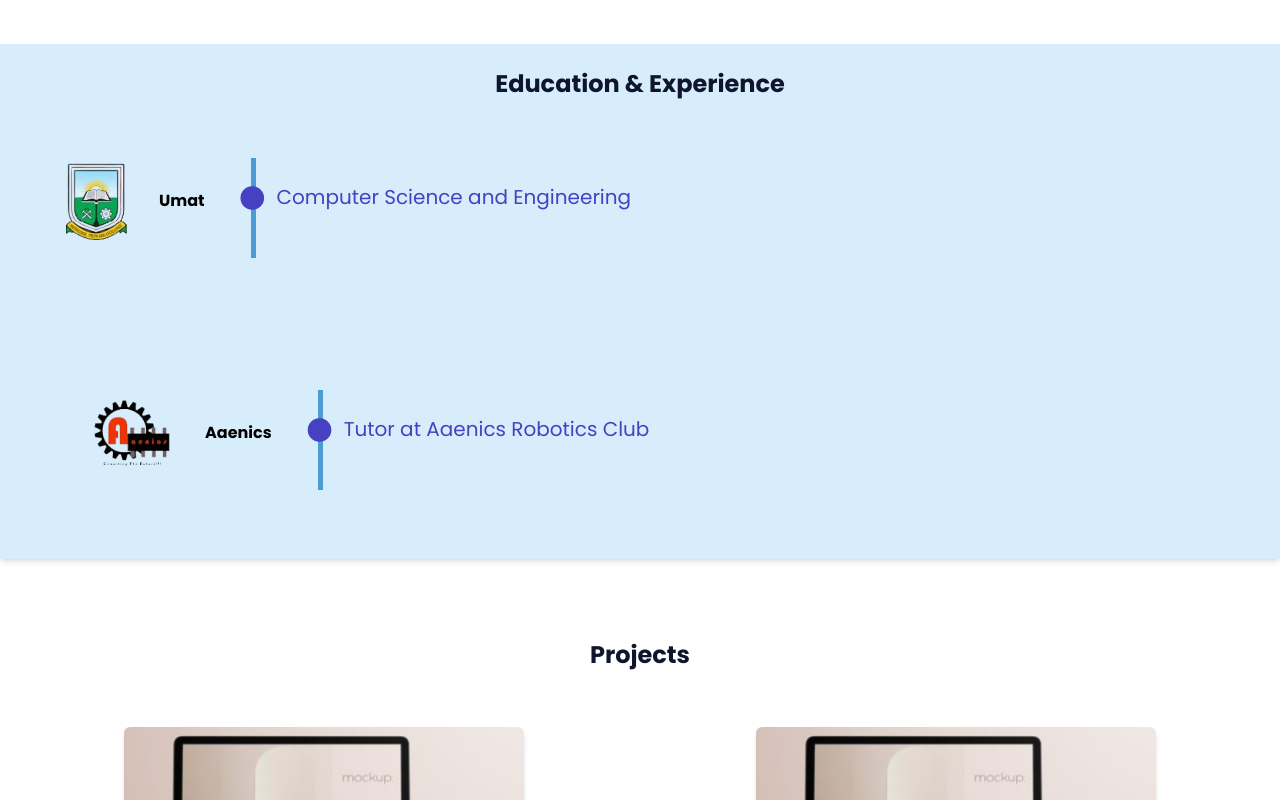
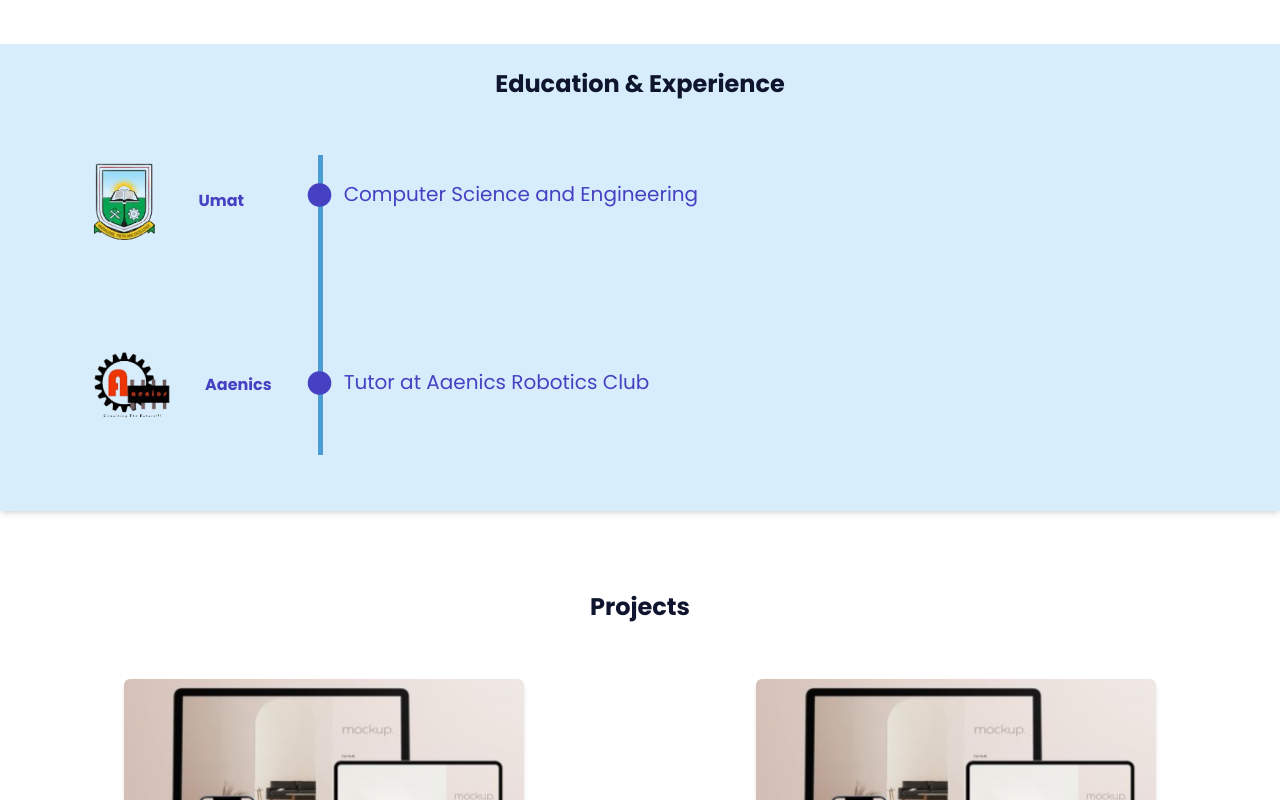
Before and after one commit to Richiewebs/Porfolio, a React (Vite) app: page / in a window 1280 px wide. Shown: the part 1640-2440 px from the top of the page. Built offline with nearby package versions, Linux system fonts and the light colour scheme.

Commit message:
small changes

```diff
--- a/src/components/Experience.jsx
+++ b/src/components/Experience.jsx
@@ -6,27 +6,30 @@ const Experience = () => {
   return (
     <div className='w-full bg-exbg p-6 shadow-md'>
       <h1 className='text-btn2 font-bold text-2xl text-center pb-5'>Education & Experience</h1>
-      <div className='p-10'>
-        <div className='flex items-start space-y-28 flex-col'>
-          <div className='flex items-center mb-4'>
+      <div className='p-10 flex'>
+        <div className='flex items-start space-y-28'>
+          <div className='flex h-54  space-y-20 flex-col items-center'>
             <div className='w-42 flex items-center mr-4'>
-              <img src={umat} alt="Umat" className='mr-2' />
-              <p className='font-bold'>Umat</p>
+              <img src={umat} alt="Umat" className='mr-5'/>
+              <p className='font-bold text-licol'>Umat</p>
             </div>
-            <ul className="vertical-line-list list-disc space-y-2">
-              <li className='text-xl text-licol'>Computer Science and Engineering</li>
-            </ul>
-          </div>
-          <div className='flex items-center mb-4'>
+
             <div className='w-42 flex items-center mr-4'>
               <img src={aaenics} alt="Aaenics" className='mr-2' />
-              <p className='font-bold'>Aaenics</p>
+              <p className='font-bold text-licol'>Aaenics</p>
             </div>
-            <ul className="vertical-line-list list-disc space-y-2">
+          </div>
+
+        </div>
+
+        <div className='h-54 flex flex-col mt-5'>
+
+            <ul className="vertical-line-list list-disc space-y-40 ">
+              <li className='text-xl text-licol '>Computer Science and Engineering</li>
+
               <li className='text-xl text-licol'>Tutor at Aaenics Robotics Club</li>
             </ul>
           </div>
-        </div>
       </div>
     </div>
   );
--- a/src/components/Footer.jsx
+++ b/src/components/Footer.jsx
@@ -2,8 +2,8 @@ import React from 'react'
 
 const Footer = () => {
   return (
-    <div className='bg-footercol p-20 flex place-content-around'>
-        <div className='flex flex-col text-white'>
+    <div className='bg-footercol p-20 h-72 flex place-content-around'>
+        <div className='flex flex-col text-white space-y-5'>
             <h1 className='font-bold'>Contact Info</h1>
             <p>+233 839 234 2342</p>
             <p>asmahrichelle9@gmail.com</p>
--- a/src/index.css
+++ b/src/index.css
@@ -18,7 +18,7 @@
   position: absolute;
   left: 1.9rem; /* Position the line through the middle of the bullet */
   top: -25px;
-  height: 100px;
+  height: 300px;
   bottom: 0;
   width: 5px;
   background-color:  #4B9CD2;
```
